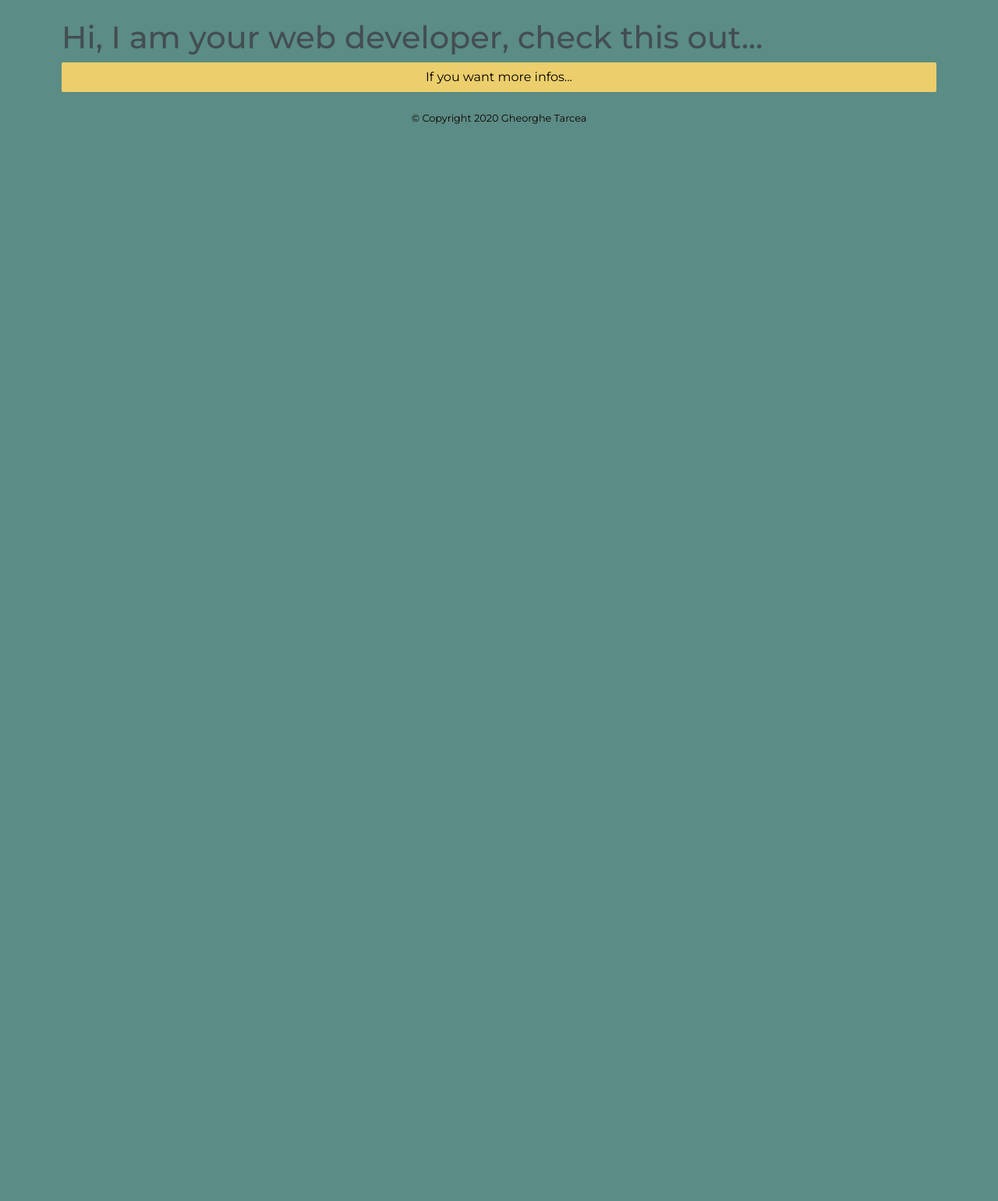
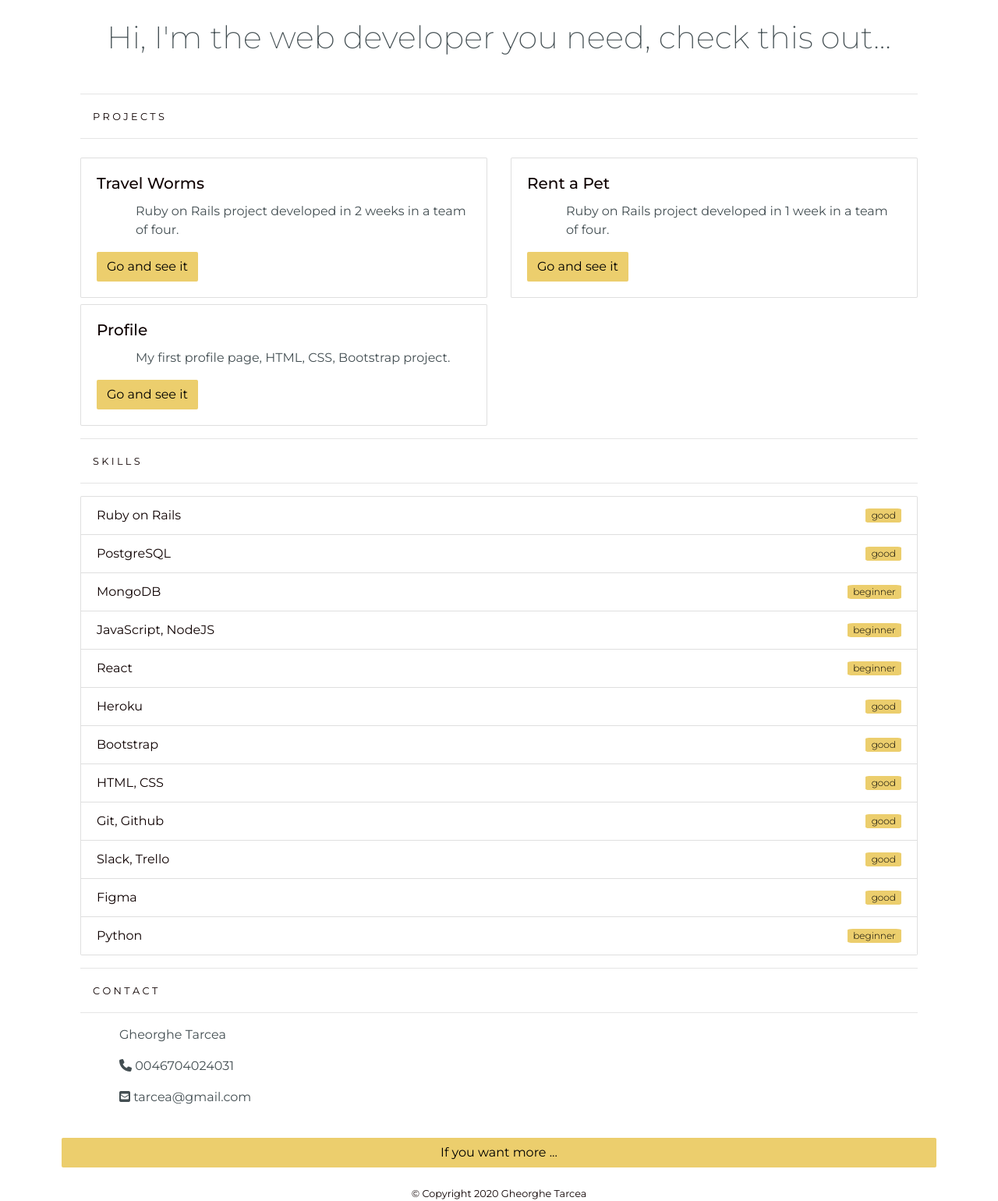
Before and after one commit to tarcea/rails-delivery, a Rails app: page / in a window 1280 px wide. Shown: the whole page at 78% size. Before the commit the page ends 159 px from the top, so only its background shows below. Run offline with Rails 7, Linux system fonts and the light colour scheme; style sheets or scripts are compiled from the project's sources; some libraries are stand-ins or nearby versions.

Commit message:
root page changed with a landing page

```diff
--- a/app/assets/stylesheets/application.scss
+++ b/app/assets/stylesheets/application.scss
@@ -12,4 +12,8 @@
 @import "components/index";
 @import "pages/index";
 
-@import "build/build.css"
+@import "build/build.css";
+//uikit
+// @import "uikit/src/scss/variables-theme.scss";
+// @import "uikit/src/scss/mixins-theme.scss";
+// @import "uikit/src/scss/uikit-theme.scss";
--- a/app/assets/stylesheets/components/_landing.scss
+++ b/app/assets/stylesheets/components/_landing.scss
@@ -1,6 +1,11 @@
 body.landing {
-    background-color: #5b8c85;
+    background-color: white;
   h1 {
+    color: #434e52;
+    font-weight: 200;
+  }
+
+  p {
     color: #434e52;
   }
 
@@ -14,6 +19,10 @@ body.landing {
     color: #434e52;
   }
 
+  .card {
+    margin-top: 8px;
+  }
+
 }
 
 .main-text {
@@ -24,3 +33,14 @@ body.landing {
   font-size: 100px;
   color: #ecce6d;
 }
+
+.badge-pill {
+  font-weight: 300;
+  border-radius: 10%;
+  background-color: #ecce6d;
+  color: black;
+}
+
+.skills {
+  padding: 16px;
+}
--- a/app/views/pages/landing.html.erb
+++ b/app/views/pages/landing.html.erb
@@ -1,6 +1,102 @@
 <body class="landing">
     <div class="row d-flex flex-column justify-content-center">
-      <h1 class="main-text"> Hi, I am your web developer, check this out... </h1>
-      <%= link_to "If you want more infos...", home_path, class: "btn" %>
+  <div class="main-text text-center"><h1> Hi, I'm the web developer you need, check this out... </h1></div>
+      <div class="container justify-content-center col-12">
+        <hr>
+        <small class="skills"> P R O J E C T S </small>
+        <hr>
+        <div class="row">
+          <div class="col-sm-6">
+            <div class="card">
+              <div class="card-body">
+                <h5 class="card-title">Travel Worms</h5>
+                <p class="card-text">Ruby on Rails project developed in 2 weeks in a team of four.</p>
+                <a href="https://travel-worms.herokuapp.com/" class="btn" target="new">Go and see it</a>
+              </div>
+            </div>
+          </div>
+          <div class="col-sm-6">
+            <div class="card">
+              <div class="card-body">
+                <h5 class="card-title">Rent a Pet</h5>
+                <p class="card-text">Ruby on Rails project developed in 1 week in a team of four.</p>
+                <a href="https://stockholm376-rent-a-pet.herokuapp.com/" class="btn" target="new">Go and see it</a>
+              </div>
+            </div>
+          </div>
+          <div class="col-sm-6">
+            <div class="card">
+              <div class="card-body">
+                <h5 class="card-title">Profile</h5>
+                <p class="card-text">My first profile page, HTML, CSS, Bootstrap project.</p>
+                <a href="https://tarcea.github.io/profile/" class="btn" target="new">Go and see it</a>
+              </div>
+            </div>
+          </div>
+        </div>
+        <hr>
+        <!-- <div class="row justify-content-center"> -->
+          <small class="skills"> S K I L L S </small>
+          <hr>
+        <ul class="list-group">
+          <li class="list-group-item d-flex justify-content-between align-items-center">
+            Ruby on Rails
+            <span class="badge badge-primary badge-pill">good</span>
+          </li>
+          <li class="list-group-item d-flex justify-content-between align-items-center">
+            PostgreSQL
+            <span class="badge badge-primary badge-pill">good</span>
+          </li>
+          <li class="list-group-item d-flex justify-content-between align-items-center">
+            MongoDB
+            <span class="badge badge-primary badge-pill">beginner</span>
+          </li>
+          <li class="list-group-item d-flex justify-content-between align-items-center">
+            JavaScript, NodeJS
+            <span class="badge badge-primary badge-pill">beginner</span>
+          </li>
+          <li class="list-group-item d-flex justify-content-between align-items-center">
+            React
+            <span class="badge badge-primary badge-pill">beginner</span>
+          </li>
+          <li class="list-group-item d-flex justify-content-between align-items-center">
+            Heroku
+            <span class="badge badge-primary badge-pill">good</span>
+          </li>
+          <li class="list-group-item d-flex justify-content-between align-items-center">
+            Bootstrap
+            <span class="badge badge-primary badge-pill">good</span>
+          </li>
+          <li class="list-group-item d-flex justify-content-between align-items-center">
+            HTML, CSS
+            <span class="badge badge-primary badge-pill">good</span>
+          </li>
+          <li class="list-group-item d-flex justify-content-between align-items-center">
+            Git, Github
+            <span class="badge badge-primary badge-pill">good</span>
+          </li>
+          <li class="list-group-item d-flex justify-content-between align-items-center">
+            Slack, Trello
+            <span class="badge badge-primary badge-pill">good</span>
+          </li>
+          <li class="list-group-item d-flex justify-content-between align-items-center">
+            Figma
+            <span class="badge badge-primary badge-pill">good</span>
+          </li>
+          <li class="list-group-item d-flex justify-content-between align-items-center">
+            Python
+            <span class="badge badge-primary badge-pill">beginner</span>
+          </li>
+        </ul>
+        <!-- </div> -->
+        <hr>
+        <small class="skills"> C O N T A C T </small>
+        <hr>
+        <p>Gheorghe Tarcea</p>
+        <p><i class="fas fa-phone"></i> 0046704024031 </p>
+        <p><i class="fas fa-envelope-square"></i> tarcea@gmail.com </p>
+      </div>
+
+      <%= link_to "If you want more ...", home_path, class: "btn" %>
     </div>
 </body>
--- a/app/views/resources/index.html.erb
+++ b/app/views/resources/index.html.erb
@@ -1,4 +1,5 @@
 <!-- <div class="container"> -->
+  <!--
 <% @resources.each do |resource| %>
 <% obj = LinkThumbnailer.generate(resource.url) %>
 <% obj.images.each do |image| %>
@@ -15,7 +16,7 @@ description: <%= obj.description %> <br>
 <% @resources.each do |resource| %>
   <%= resource.discipline %>
   <% end %>
-
+-->
     <div class="card-white text-center" style="background-image: linear-gradient(rgba(0,0,0,0.2), rgba(0,0,0,0.2)), url(https://images.unsplash.com/photo-1518933165971-611dbc9c412d?ixlib=rb-1.2.1&ixid=eyJhcHBfaWQiOjEyMDd9&auto=format&fit=crop&w=2689&q=80); background-size: cover;">
       <h1>Resources</h1>
     </div>
--- a/app/views/resources/show.html.erb
+++ b/app/views/resources/show.html.erb
@@ -1,7 +1,8 @@
-
+<!--
 <% obj = LinkThumbnailer.generate(@resource.url) %>
 title: <%= obj.title %> <br>
 favicon: <img src="<%= obj.url + obj.favicon %>" alt="">  <br>
 description: <%= obj.description %> <br>
 images: <img src="<%= obj.images.first.src.to_s %>" alt="">  <br>
 json: <%= obj.to_json %>
+ -->
--- a/package.json
+++ b/package.json
@@ -12,7 +12,8 @@
     "prop-types": "^15.7.2",
     "react": "^16.13.1",
     "react-dom": "^16.13.1",
-    "typewriter-effect": "^2.13.1"
+    "typewriter-effect": "^2.13.1",
+    "uikit": "^3.5.5"
   },
   "devDependencies": {
     "webpack-dev-server": "^3.11.0"
```
Also changed, not shown: Gemfile, Gemfile.lock, 1 other file.
